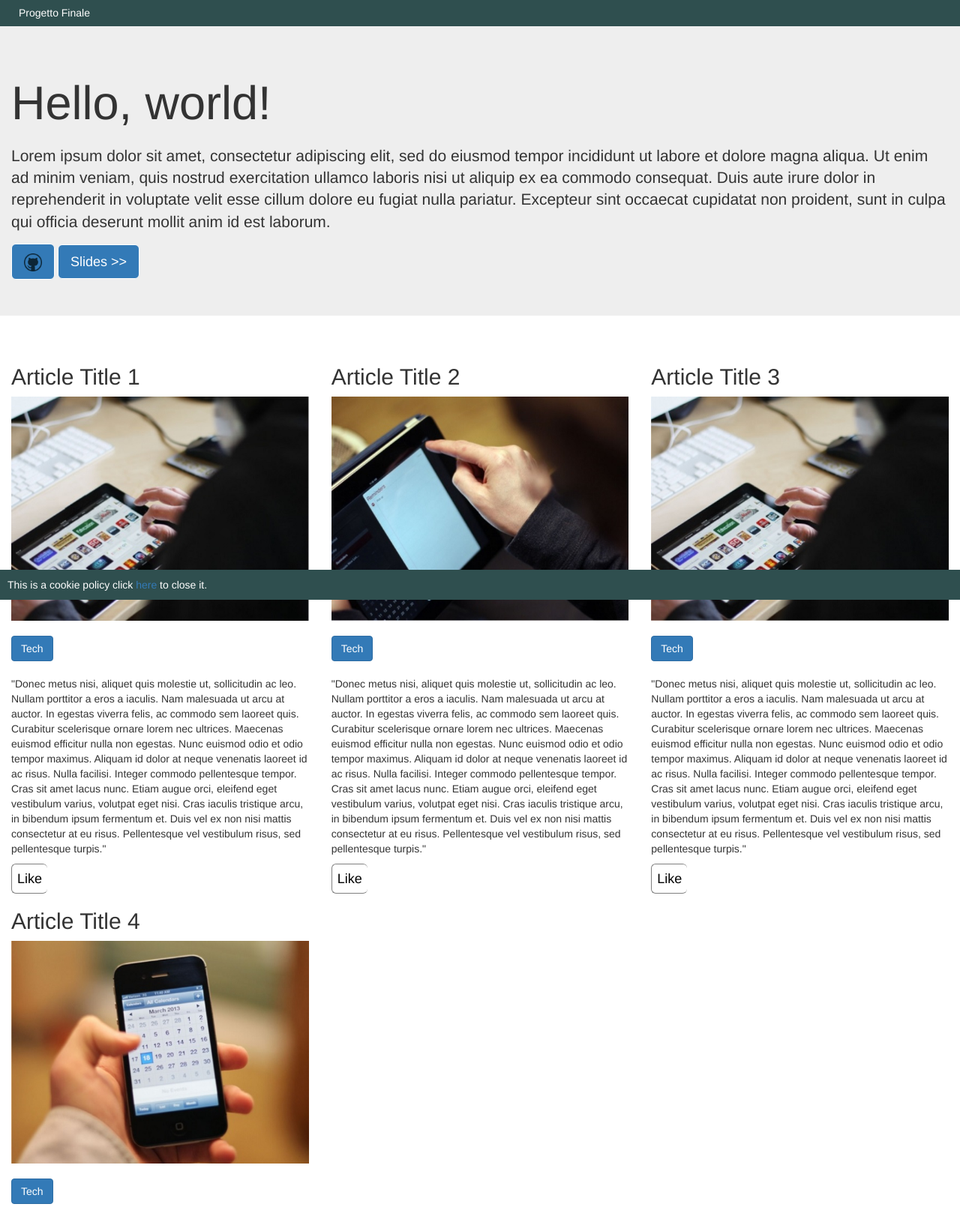
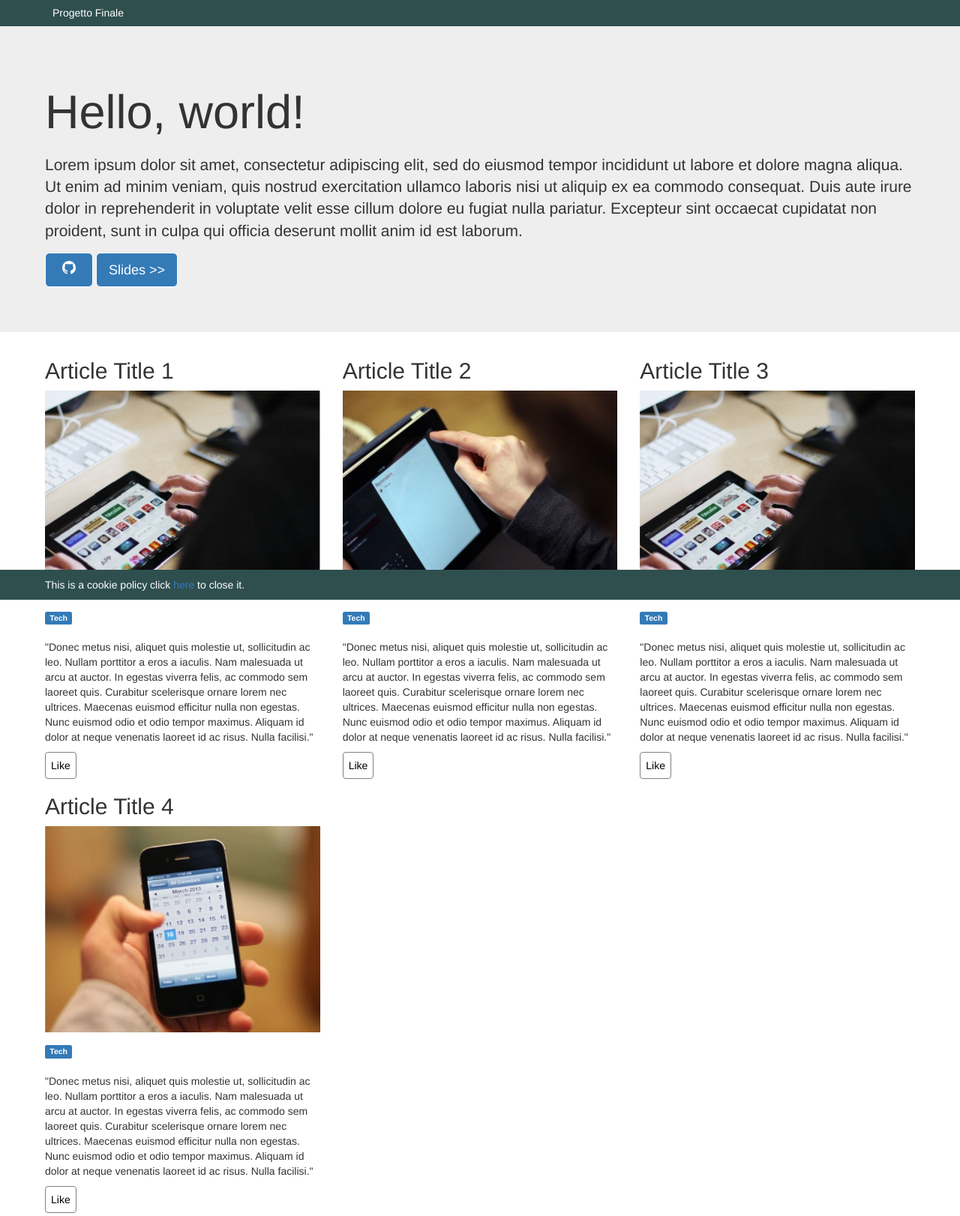
Before and after one commit to silviobarbato/silvioBarbatoFrontEnd, a website: page Progetto SIlvio Barbato/ProgettoFinale.html in a window 1280 px wide. Shown: the top 1622 px of the page at 75% size. Drawn offline with nearby package versions, Linux system fonts and the light colour scheme.

Commit message:
restyling, jquery

```diff
--- a/Progetto SIlvio Barbato/ProgettoFinale.html
+++ b/Progetto SIlvio Barbato/ProgettoFinale.html
@@ -5,8 +5,9 @@
 			Progetto Finale
 		</title>
 		<meta name="viewport" content="width=device-width, initial-scale=1.0" charset="utf-8">
-		<!-- Latest compiled and minified CSS -->
+
         <link rel="stylesheet" href="https://maxcdn.bootstrapcdn.com/bootstrap/3.3.7/css/bootstrap.min.css" integrity="sha384-BVYiiSIFeK1dGmJRAkycuHAHRg32OmUcww7on3RYdg4Va+PmSTsz/K68vbdEjh4u" crossorigin="anonymous">
+
         <link rel="stylesheet" type="text/css" href="src\css\stilePF.css">
 	</head>
 	<body>
@@ -24,67 +25,61 @@
 		<div class="jumbotron">
            <h1 class="display-4">Hello, world!</h1>
            <p class="lead">Lorem ipsum dolor sit amet, consectetur adipiscing elit, sed do eiusmod tempor incididunt ut labore et dolore magna aliqua. Ut enim ad minim veniam, quis nostrud exercitation ullamco laboris nisi ut aliquip ex ea commodo consequat. Duis aute irure dolor in reprehenderit in voluptate velit esse cillum dolore eu fugiat nulla pariatur. Excepteur sint occaecat cupidatat non proident, sunt in culpa qui officia deserunt mollit anim id est laborum.</p>
-           <a class="btn btn-primary btn-lg" href="src\pages\HelloWorld.html" role="button" target="_blank"><img id="logo" src="src\img\github-logo.png" alt="Logo GitHub""></a>
+           <a class="btn btn-primary btn-lg" href="src/pages/HelloWorld.html" role="button" target="_blank">
+           	<svg height="18" class="octicon octicon-mark-github" viewBox="0 0 16 16" version="1.1" width="30" aria-hidden="true">
+
+                <path fill="white" fill-rule="evenodd" d="M8 0C3.58 0 0 3.58 0 8c0 3.54 2.29 6.53 5.47 7.59.4.07.55-.17.55-.38 0-.19-.01-.82-.01-1.49-2.01.37-2.53-.49-2.69-.94-.09-.23-.48-.94-.82-1.13-.28-.15-.68-.52-.01-.53.63-.01 1.08.58 1.23.82.72 1.21 1.87.87 2.33.66.07-.52.28-.87.51-1.07-1.78-.2-3.64-.89-3.64-3.95 0-.87.31-1.59.82-2.15-.08-.2-.36-1.02.08-2.12 0 0 .67-.21 2.2.82.64-.18 1.32-.27 2-.27.68 0 1.36.09 2 .27 1.53-1.04 2.2-.82 2.2-.82.44 1.1.16 1.92.08 2.12.51.56.82 1.27.82 2.15 0 3.07-1.87 3.75-3.65 3.95.29.25.54.73.54 1.48 0 1.07-.01 1.93-.01 2.2 0 .21.15.46.55.38A8.013 8.013 0 0 0 16 8c0-4.42-3.58-8-8-8z"></path>
+
+            </svg></a>
            <a class="btn btn-primary btn-lg" href="https://www.google.com/" role="button" target="_blank">Slides >></a>
         </div>
 
 
 
-<!--
-		<div class="hero">
-			<h1>  Hello, world!</h1>
-			<p class="paragraf">""Lorem ipsum dolor sit amet, consectetur adipiscing elit, sed do eiusmod tempor incididunt ut labore et dolore magna aliqua. Ut enim ad minim veniam, quis nostrud exercitation ullamco laboris nisi ut aliquip ex ea commodo consequat. Duis aute irure dolor in reprehenderit in voluptate velit esse cillum dolore eu fugiat nulla pariatur. Excepteur sint occaecat cupidatat non proident, sunt in culpa qui officia deserunt mollit anim id est laborum.""</p>
-
-			<a href="file:///C:/Users/soprasteria/Desktop/HelloWorld.html" target="_blank" ><img id="logo" src="src\img\github-logo.png" alt="Logo GitHub""></a>
-			<span class="paragraf"><a href="https://www.google.com/" target="_blank">  Slides >></a></span>
-
-		</div>-->
-
 		<section id="content" class="row">
-			<div class="article col-xs-12 col-sm-6 col-md-4 col-lg-4">
+			<article class="article col-xs-12 col-sm-6 col-md-4 col-lg-4">
 				<h2> Article Title 1</h2>
 				<img src="src\img\articolo1.jpg">
-				<span class="tech btn btn-primary"> Tech</span>
-				<p> "Donec metus nisi, aliquet quis molestie ut, sollicitudin ac leo. Nullam porttitor a eros a iaculis. Nam malesuada ut arcu at auctor. In egestas viverra felis, ac commodo sem laoreet quis. Curabitur scelerisque ornare lorem nec ultrices. Maecenas euismod efficitur nulla non egestas. Nunc euismod odio et odio tempor maximus. Aliquam id dolor at neque venenatis laoreet id ac risus. Nulla facilisi. Integer commodo pellentesque tempor. Cras sit amet lacus nunc. Etiam augue orci, eleifend eget vestibulum varius, volutpat eget nisi. Cras iaculis tristique arcu, in bibendum ipsum fermentum et. Duis vel ex non nisi mattis consectetur at eu risus. Pellentesque vel vestibulum risus, sed pellentesque turpis."</p>
-				<span id="bot1" class="like btn btn-light btn-lg ">Like</span>
+				<span class="label label-primary"> Tech</span>
+				<p> "Donec metus nisi, aliquet quis molestie ut, sollicitudin ac leo. Nullam porttitor a eros a iaculis. Nam malesuada ut arcu at auctor. In egestas viverra felis, ac commodo sem laoreet quis. Curabitur scelerisque ornare lorem nec ultrices. Maecenas euismod efficitur nulla non egestas. Nunc euismod odio et odio tempor maximus. Aliquam id dolor at neque venenatis laoreet id ac risus. Nulla facilisi."</p>
+				<span id="bot1" class="like btn btn-light ">Like</span>
 
 
-			</div>
-			<div class="article col-xs-12 col-sm-6 col-md-4 col-lg-4">
+			</article>
+			<article class="article col-xs-12 col-sm-6 col-md-4 col-lg-4">
 				<h2> Article Title 2</h2>
 				<img src="src\img\articolo2.jpg">
-				<span class="tech btn btn-primary"> Tech</span>
-				<p> "Donec metus nisi, aliquet quis molestie ut, sollicitudin ac leo. Nullam porttitor a eros a iaculis. Nam malesuada ut arcu at auctor. In egestas viverra felis, ac commodo sem laoreet quis. Curabitur scelerisque ornare lorem nec ultrices. Maecenas euismod efficitur nulla non egestas. Nunc euismod odio et odio tempor maximus. Aliquam id dolor at neque venenatis laoreet id ac risus. Nulla facilisi. Integer commodo pellentesque tempor. Cras sit amet lacus nunc. Etiam augue orci, eleifend eget vestibulum varius, volutpat eget nisi. Cras iaculis tristique arcu, in bibendum ipsum fermentum et. Duis vel ex non nisi mattis consectetur at eu risus. Pellentesque vel vestibulum risus, sed pellentesque turpis."</p>
-				<span id="bot2" class="like btn btn-light btn-lg">Like</span>
+				<span class="label label-primary"> Tech</span>
+				<p> "Donec metus nisi, aliquet quis molestie ut, sollicitudin ac leo. Nullam porttitor a eros a iaculis. Nam malesuada ut arcu at auctor. In egestas viverra felis, ac commodo sem laoreet quis. Curabitur scelerisque ornare lorem nec ultrices. Maecenas euismod efficitur nulla non egestas. Nunc euismod odio et odio tempor maximus. Aliquam id dolor at neque venenatis laoreet id ac risus. Nulla facilisi."</p>
+				<span id="bot2" class="like btn btn-light ">Like</span>
 
 
 
-			</div>
-			<div class="article col-xs-12 col-sm-6 col-md-4 col-lg-4">
+			</article>
+			<article class="article col-xs-12 col-sm-6 col-md-4 col-lg-4">
 				<h2> Article Title 3</h2>
 				<img src="src\img\articolo3.jpg">
-				<span class="tech btn btn-primary">Tech</span>
-				<p> "Donec metus nisi, aliquet quis molestie ut, sollicitudin ac leo. Nullam porttitor a eros a iaculis. Nam malesuada ut arcu at auctor. In egestas viverra felis, ac commodo sem laoreet quis. Curabitur scelerisque ornare lorem nec ultrices. Maecenas euismod efficitur nulla non egestas. Nunc euismod odio et odio tempor maximus. Aliquam id dolor at neque venenatis laoreet id ac risus. Nulla facilisi. Integer commodo pellentesque tempor. Cras sit amet lacus nunc. Etiam augue orci, eleifend eget vestibulum varius, volutpat eget nisi. Cras iaculis tristique arcu, in bibendum ipsum fermentum et. Duis vel ex non nisi mattis consectetur at eu risus. Pellentesque vel vestibulum risus, sed pellentesque turpis."</p>
-				<span id="bot3" class="like btn btn-light btn-lg ">Like</span>
+				<span class="label label-primary">Tech</span>
+				<p> "Donec metus nisi, aliquet quis molestie ut, sollicitudin ac leo. Nullam porttitor a eros a iaculis. Nam malesuada ut arcu at auctor. In egestas viverra felis, ac commodo sem laoreet quis. Curabitur scelerisque ornare lorem nec ultrices. Maecenas euismod efficitur nulla non egestas. Nunc euismod odio et odio tempor maximus. Aliquam id dolor at neque venenatis laoreet id ac risus. Nulla facilisi."</p>
+				<span id="bot3" class="like btn btn-light ">Like</span>
 
 
 
-			</div>
-			<div class="article col-xs-12 col-sm-6 col-md-4 col-lg-4">
+			</article>
+			<article class="article col-xs-12 col-sm-6 col-md-4 col-lg-4">
 				<h2> Article Title 4</h2>
 				<img src="src\img\articolo4.jpg">
-				<span class="tech btn btn-primary"> Tech</span>
-				<p> "Donec metus nisi, aliquet quis molestie ut, sollicitudin ac leo. Nullam porttitor a eros a iaculis. Nam malesuada ut arcu at auctor. In egestas viverra felis, ac commodo sem laoreet quis. Curabitur scelerisque ornare lorem nec ultrices. Maecenas euismod efficitur nulla non egestas. Nunc euismod odio et odio tempor maximus. Aliquam id dolor at neque venenatis laoreet id ac risus. Nulla facilisi. Integer commodo pellentesque tempor. Cras sit amet lacus nunc. Etiam augue orci, eleifend eget vestibulum varius, volutpat eget nisi. Cras iaculis tristique arcu, in bibendum ipsum fermentum et. Duis vel ex non nisi mattis consectetur at eu risus. Pellentesque vel vestibulum risus, sed pellentesque turpis."</p>
-				<span id="bot4" class="like btn btn-light btn-lg">Like</span>
+				<span class="label label-primary"> Tech</span>
+				<p> "Donec metus nisi, aliquet quis molestie ut, sollicitudin ac leo. Nullam porttitor a eros a iaculis. Nam malesuada ut arcu at auctor. In egestas viverra felis, ac commodo sem laoreet quis. Curabitur scelerisque ornare lorem nec ultrices. Maecenas euismod efficitur nulla non egestas. Nunc euismod odio et odio tempor maximus. Aliquam id dolor at neque venenatis laoreet id ac risus. Nulla facilisi."</p>
+				<span id="bot4" class="like btn btn-light">Like</span>
 
 
 
-			</div>
-			<section id="jx">
-
-			</section>
+			</article>
+		</section>
 
 
+		<section id="jx">
 
 		</section>
 
@@ -93,7 +88,7 @@
 			<hr class="my-4">
 			<p>&copy; 2018 Company, Inc.</p>
 		</footer>
-
+        <!--<script src="dist\css\stilePF.min.css"></script>-->
 		<script src="dist\js\boundle.min.js"></script>
 	</body>
 
--- a/Progetto SIlvio Barbato/src/css/stilePF.less
+++ b/Progetto SIlvio Barbato/src/css/stilePF.less
@@ -14,13 +14,13 @@
 .paragraf{ margin: 15px; }
 
 
-#newId{ margin: 0px 15px;
+#newId{ margin: 0px 60px;
 	padding: 10px;
- }
+}
 
- .btn-lg{
+.btn-lg{
  	border-color: unset;
- }
+}
 
 body{ margin: 0px; }
 
@@ -32,24 +32,24 @@ body{ margin: 0px; }
 p{
 	margin-top: 20px;
 }
-/*
-.article{ width: 33%;
-display: inline-block;
-vertical-align: top; }
-*/
+
 .tech{
 	margin-top: 20px;
 }
 
 .jumbotron{
-	padding-top: 48px;
+	/*padding-top: 48px;
 	padding-bottom: 48px;
 	padding-left: 15px;
 	padding-right: 15px;
+	*/
+	padding: 60px;
+	margin-bottom: 15px;
 }
 
 img{ width: 100%;
 	display: inline-block;
+	margin-bottom: 15px;
  }
 
 #ck{
@@ -63,101 +63,23 @@ width: 100%;
 	background-color: #2f4f4f;
 	padding: 10px;
 	z-index: 90;
+	padding-left: 60px;
 }
 footer {
 	padding: 15px;
+	margin-bottom: 20px;
+	padding-left: 60px;
 }
 #content{
-	padding: 15px;
+	padding-left: 60px;
+	padding-right: 60px;
 }
-
 
 .like{
 	background-color: white;
 	color: black;
 	padding: 7px;
 	border: 1px solid grey;
-	border-right: 7px;
+
 	text-decoration: none;
 }
-#myId{
-	background-color: #2f4f4f;
-	color: #ffffff;
-	font-style: normal;
-}
-.hero{ background-color: #e0ffff;
-
-}
-
-#logo{
-	width: 24px;
-}
-
-.paragraf{ margin: 15px; }
-
-
-#newId{ margin: 0px 15px;
-	padding: 10px;
- }
-
- .btn-lg{
- 	border-color: unset;
- }
-
-body{ margin: 0px; }
-
-.hero > h1 { margin: 0px 15px; }
-.hero {
-	padding: 20px;
-}
-p{
-	margin-top: 20px;
-}
-/*
-.article{ width: 33%;
-display: inline-block;
-vertical-align: top; }
-*/
-.tech{
-	margin-top: 20px;
-}
-
-.jumbotron{
-	padding-top: 48px;
-	padding-bottom: 48px;
-	padding-left: 15px;
-	padding-right: 15px;
-}
-
-img{ width: 100%;
-	display: inline-block;
- }
-
-#ck{
-	color: white;
-}
-
-#cookie{
-width: 100%;
-	position: fixed;
-	bottom: 0%;
-	background-color: #2f4f4f;
-	padding: 10px;
-	z-index: 90;
-}
-footer {
-	padding: 15px;
-}
-#content{
-	padding: 15px;
-}
-
-
-.like{
-	background-color: white;
-	color: black;
-	padding: 7px;
-	border: 1px solid grey;
-	border-right: 7px;
-	text-decoration: none;
-}
```
Also changed, not shown: Progetto SIlvio Barbato/src/js/JSPF.js (+14 -12 lines), Progetto SIlvio Barbato/dist/css/stilePf.min.css, Progetto SIlvio Barbato/dist/js/boundle.min.js, Progetto SIlvio Barbato/src/css/stilePF.css, Progetto SIlvio Barbato/src/js/boundle-css.js, Progetto SIlvio Barbato/src/js/boundle.js.
